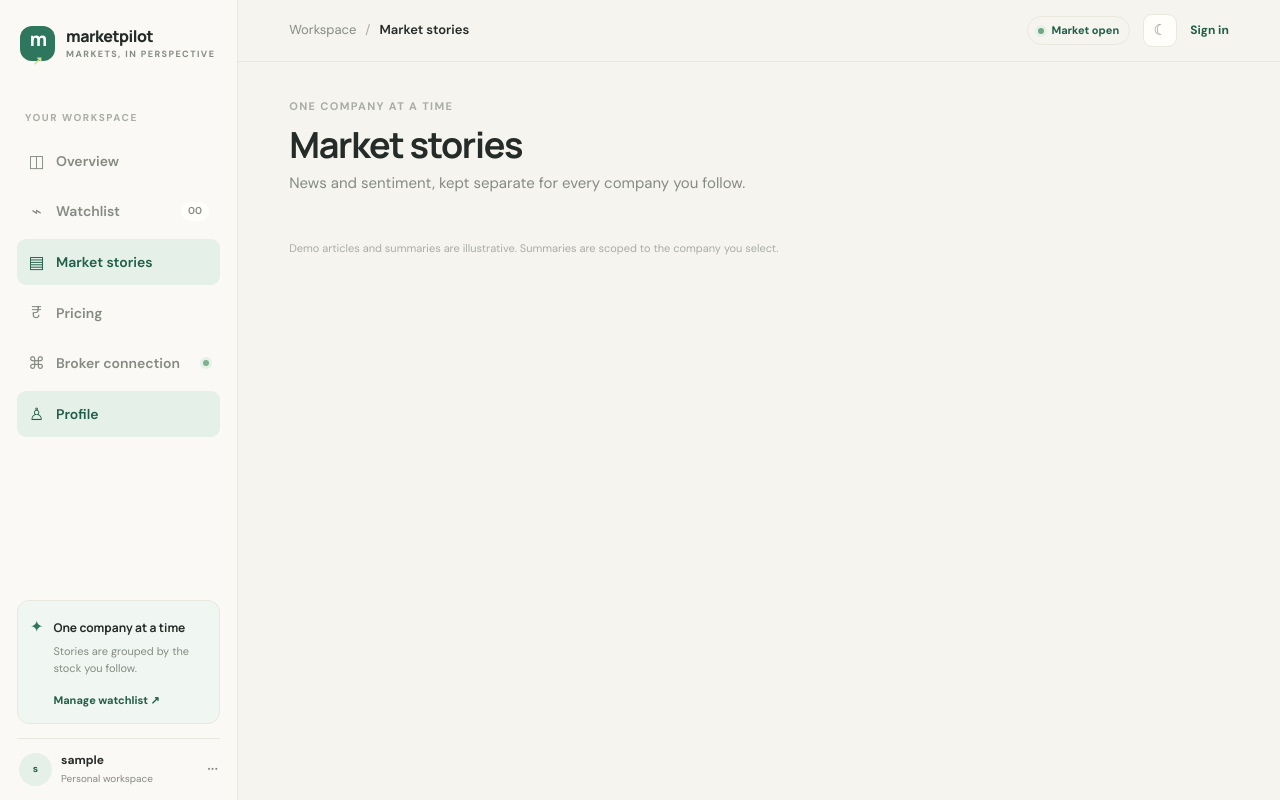
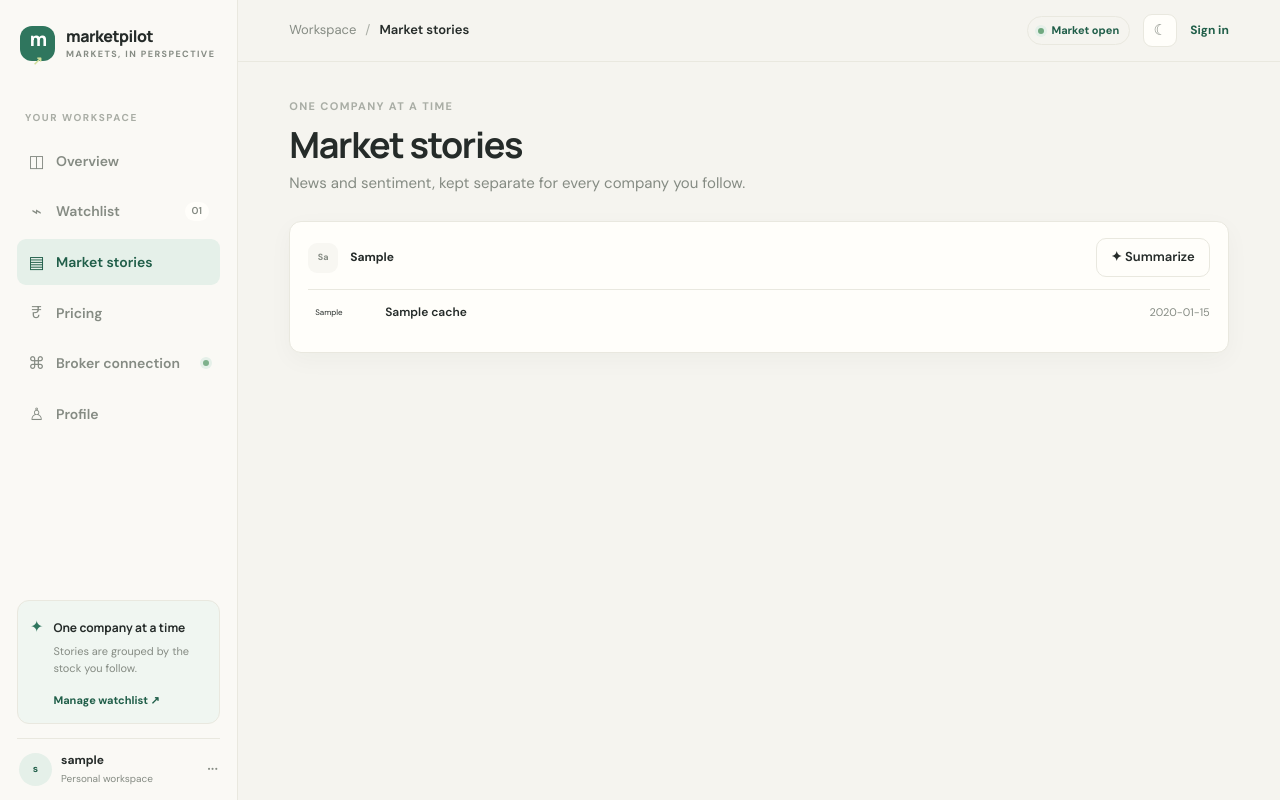
Before and after one commit to Siddharth-Goutham/marketpilot, a Flask app: template templates/market-stories.html in a window 1280 px wide. Run offline with Flask 3, Linux system fonts and the light colour scheme; the template is opened without the code that fills it: values that come from a table or form of the project are taken from there, others are empty; tables that the repository leaves empty hold one stand-in row (values such as "Sample post").

Commit message:
added the market_stories with news from database and some other minute changes

```diff
--- a/app.py
+++ b/app.py
@@ -106,7 +106,7 @@ def watchlist():
             )
             db.session.add(new_ticker)
             db.session.commit()
-            return redirect(url_for('watchlist'),users=users)
+            return redirect(url_for('watchlist',users=users))
 
     tickers_list=Watchlist.query.filter_by(user_id=session['user_id']).all()
     return render_template('watchlist.html',tickers_list=tickers_list,users=users)
@@ -123,18 +123,28 @@ def delete_stock(ticker):
 
 @app.route("/market_stories")
 def market_stories():
+    if 'user_id' not in session:
+        return redirect(url_for('auth'))
+
     users = User.query.filter_by(id=session['user_id']).first()
-    return render_template('market-stories.html',users=users)
+    tickers=Watchlist.query.filter_by(user_id=session['user_id']).all()
+
+    ticker_symbols = [item.ticker for item in tickers]
+    news_list = NewsCache.query.filter(NewsCache.ticker.in_(ticker_symbols)).all()
+
+    return render_template('market-stories.html',users=users,tickers=tickers,news_list=news_list)
 
 @app.route("/pricing")
 def pricing():
     users = User.query.filter_by(id=session['user_id']).first()
-    return render_template('pricing.html',users=users)
+    tickers=Watchlist.query.filter_by(user_id=session['user_id']).all()
+    return render_template('pricing.html',users=users,tickers=tickers)
 
 @app.route('/broker_connection')
 def broker_connection():
     users = User.query.filter_by(id=session['user_id']).first()
-    return render_template('broker-connection.html',users=users)
+    tickers=Watchlist.query.filter_by(user_id=session['user_id']).all()
+    return render_template('broker-connection.html',users=users,tickers=tickers)
 
 
 @app.route('/profile/<int:user_id>', methods=['POST', 'GET'])
@@ -143,32 +153,30 @@ def profile(user_id):
     if 'user_id' not in session:
         return redirect(url_for('auth'))
 
-    # 2. Security check: Prevent logged-in user A from modifying user B's profile via the URL
     if session['user_id'] != user_id:
         return "Unauthorized action", 403
 
-    # 3. Fetch single record (renamed variable to 'user' for clarity)
     user = User.query.get_or_404(user_id)
+    tickers=Watchlist.query.filter_by(user_id=session['user_id']).all()
+
 
     if request.method == "POST":
         # 4. Grab form inputs
         new_email = request.form.get('email')
         new_username = request.form.get('username')
 
-        # 5. Basic Validation: Ensure fields aren't completely blank or null
         if not new_email or not new_username:
             return "Email and Username cannot be empty!", 400
 
-        # 6. Apply updates and commit
+
         user.email = new_email
         user.username = new_username
         db.session.commit()
 
-        # 7. Post-Update Action: Typically best to redirect back or flash a message
         return redirect(url_for('profile', user_id=user_id))
 
-    # For GET requests, render the page
-    return render_template('profile.html', users=user)
+
+    return render_template('profile.html', users=user, tickers=tickers)
 
 
 if __name__=="__main__":
--- a/core/notifier.py
+++ b/core/notifier.py
@@ -3,11 +3,9 @@ import smtplib
 from dotenv import load_dotenv
 from email.message import EmailMessage
 from app import app
-from model import User,NewsCache,db,Watchlist
-from pathlib import Path
+from model import User,NewsCache,Watchlist
 
-env_path = Path(__file__).resolve().parent.parent / '.env'
-load_dotenv(dotenv_path=env_path)
+load_dotenv()
 email_list=[]
 ticker_list=[]
 SENDER_EMAIL = os.getenv("SENDER_EMAIL")
--- a/templates/market-stories.html
+++ b/templates/market-stories.html
@@ -7,74 +7,147 @@
     <title>MarketPilot — Market Stories</title>
     <link rel="preconnect" href="https://fonts.googleapis.com">
     <link rel="preconnect" href="https://fonts.gstatic.com" crossorigin>
-    <link href="https://fonts.googleapis.com/css2?family=DM+Sans:wght@400;500;600;700&family=Manrope:wght@400;500;600;700;800&display=swap"
-          rel="stylesheet">
+    <link href="https://fonts.googleapis.com/css2?family=DM+Sans:wght@400;500;600;700&family=Manrope:wght@400;500;600;700;800&display=swap" rel="stylesheet">
     <link rel="stylesheet" href="{{ url_for('static', filename='css/styles.css') }}">
-<script src="{{ url_for('static', filename='js/app.js') }}" defer></script>
+    <style>
+        .company-article time {
+            display: block;
+            max-width: 100%;
+            color: var(--muted);
+            font-size: 11px;
+            line-height: 1.45;
+            text-align: right;
+            white-space: nowrap;
+        }
+        .company-article {
+            position: relative;
+            cursor: pointer;
+        }
+        .company-news-head {
+            display: flex;
+            align-items: center;
+            gap: 12px;
+        }
+        .summarize-button {
+            margin-left: auto;
+            flex: 0 0 auto;
+            padding: 9px 14px;
+            border: 1px solid var(--line);
+            border-radius: 10px;
+            background: var(--surface-2, transparent);
+            color: var(--text);
+            font: inherit;
+            font-size: 13px;
+            font-weight: 600;
+            cursor: pointer;
+        }
+        .company-article > strong > a::after {
+            content: "";
+            position: absolute;
+            inset: 0;
+        }
+        .company-article:focus-within {
+            outline: 2px solid var(--accent);
+            outline-offset: -2px;
+        }
+        @media (max-width: 720px) {
+            .company-article time {
+                font-size: 10px;
+                text-align: left;
+                white-space: normal;
+            }
+        }
+    </style>
+    <script src="{{ url_for('static', filename='js/app.js') }}" defer></script>
 </head>
 <body data-page="news">
 <div class="app-shell">
-    <aside class="sidebar" id="sidebar"><a class="brand" href="index.html"><span
-            class="brand-mark">m<span>↗</span></span><span class="brand-copy"><strong>marketpilot</strong><small>MARKETS, IN PERSPECTIVE</small></span></a>
+    <aside class="sidebar" id="sidebar">
+        <a class="brand" href="#"><span class="brand-mark">m<span>↗</span></span><span class="brand-copy"><strong>marketpilot</strong><small>MARKETS, IN PERSPECTIVE</small></span></a>
         <div class="workspace-label">YOUR WORKSPACE</div>
-        <nav class="nav-list"><a class="nav-link" href="{{url_for('dashboard')}}"><span class="nav-icon">◫</span>Overview</a><a
-                class="nav-link" href="{{url_for('watchlist')}}"><span class="nav-icon">⌁</span>Watchlist<span class="nav-count">00</span></a><a
-                class="nav-link active" href="{{url_for('market_stories')}}"><span class="nav-icon">▤</span>Market stories</a><a
-                class="nav-link" href="{{url_for('pricing')}}"><span class="nav-icon">₹</span>Pricing</a><a class="nav-link"
-                                                                                                  href="{{url_for('broker_connection')}}"><span
-                class="nav-icon">⌘</span>Broker connection<span class="online-dot"></span></a><a class="nav-link active" href="{{ url_for('profile', user_id=session['user_id']) }}">
-    <span class="nav-icon">♙</span>Profile
-</a>
+        <nav class="nav-list">
+            <a class="nav-link" href="{{url_for('dashboard')}}"><span class="nav-icon">◫</span>Overview</a>
+            <a class="nav-link" href="{{url_for('watchlist')}}"><span class="nav-icon">⌁</span>Watchlist<span class="nav-count">{{ '%02d' % tickers|length }}</span></a>
+            <a class="nav-link active" href="{{url_for('market_stories')}}"><span class="nav-icon">▤</span>Market stories</a>
+            <a class="nav-link" href="{{url_for('pricing')}}"><span class="nav-icon">₹</span>Pricing</a>
+            <a class="nav-link" href="{{url_for('broker_connection')}}"><span class="nav-icon">⌘</span>Broker connection<span class="online-dot"></span></a>
+            <a class="nav-link" href="{{ url_for('profile', user_id=session['user_id']) }}"><span class="nav-icon">♙</span>Profile</a>
         </nav>
         <div class="sidebar-bottom">
             <div class="help-card"><span class="help-icon">✦</span>
                 <div><strong>One company at a time</strong>
-                    <p>Stories are grouped by the stock you follow.</p><a href="watchlist.html">Manage watchlist ↗</a>
+                    <p>Stories are grouped by the stock you follow.</p><a href="{{url_for('watchlist')}}">Manage watchlist ↗</a>
                 </div>
             </div>
             <a class="user-chip" href="{{ url_for('profile', user_id=session['user_id']) }}">
-                <span class="avatar">{{users.username.split()[0][0]}}{{users.username.split()[1][0]}}</span>
-                <span class="user-info"><strong>{{users.username}}</strong><small>Personal workspace</small></span><span
-                    class="more">···</span></a></div>
+                <span class="avatar">{{users.username.split()[0][0]}}{% if users.username.split()|length > 1 %}{{users.username.split()[1][0]}}{% endif %}</span>
+                <span class="user-info"><strong>{{users.username}}</strong><small>Personal workspace</small></span><span class="more">···</span>
+            </a>
+        </div>
     </aside>
     <main class="main-area">
         <header class="topbar">
             <button class="mobile-menu icon-button" id="menuToggle" aria-label="Open navigation">☰</button>
             <div class="breadcrumb"><span>Workspace</span><b>/</b><strong>Market stories</strong></div>
             <div class="top-actions"><span class="market-status"><i></i><span>Market open</span></span>
-                <button class="icon-button theme-button" id="themeToggle" aria-label="Switch color theme"><span
-                        id="themeGlyph">☾</span></button>
+                <button class="icon-button theme-button" id="themeToggle" aria-label="Switch color theme"><span id="themeGlyph">☾</span></button>
                 {% if 'user_id' in session %}
                 <a class="text-button top-login" href="{{ url_for('logout') }}">Sign out</a>
                 {% else %}
                 <a class="text-button top-login" href="{{ url_for('auth') }}">Sign in</a>
                 {% endif %}
             </div>
-
         </header>
 
         <div class="page-content">
             <section class="view active">
-                <div class="page-intro"><p class="eyebrow">ONE COMPANY AT A TIME</p>
+                <div class="page-intro">
+                    <p class="eyebrow">ONE COMPANY AT A TIME</p>
                     <h1>Market stories</h1>
-                    <p class="subheading">News and sentiment, kept separate for every company you follow.</p></div>
-                <div class="individual-news-list" id="individualNews"></div>
-                <p class="disclaimer">Demo articles and summaries are illustrative. Summaries are scoped to the company
-                    you select.</p></section>
+                    <p class="subheading">News and sentiment, kept separate for every company you follow.</p>
+                </div>
+
+                <div class="individual-news-list" id="individualNewsStatic">
+
+                    {% for stock in tickers %}
+                    <article class="panel company-news-card" id="{{ stock.ticker }}">
+                        <div class="company-news-head">
+                            <span class="stock-monogram">{{ stock.ticker[:2] }}</span>
+                            <div><strong>{{ stock.ticker }}</strong></div>
+                            <button type="button" class="summarize-button">✦ Summarize</button>
+                        </div>
+                        <div class="company-articles">
+                            {% set count = namespace(value=0) %}
+                            {% for news in news_list if news.ticker == stock.ticker %}
+                                {% set count.value = count.value + 1 %}
+                                <article class="company-article">
+                                    <span class="article-tone {{ news.sentiment_label|lower if news.sentiment_label else 'neutral' }}">{{ stock.ticker }}</span>
+                                    <strong>
+                                        <a href="{{ news.link }}" target="_blank" rel="noopener noreferrer" style="color:inherit;text-decoration:none">
+                                            {{ news.title }}
+                                        </a>
+                                    </strong>
+                                    {% if news.scraped_at %}
+                                    <time datetime="{{ news.scraped_at }}">{{ news.scraped_at }}</time>
+                                    {% endif %}
+                                </article>
+                            {% endfor %}
+
+                            {# Fallback message if a watchlisted company has no entries inside news_list #}
+                            {% if count.value == 0 %}
+                                <p style="padding: 16px; color: var(--muted); font-size: 13px;">No news stories cached for this ticker yet.</p>
+                            {% endif %}
+                        </div>
+                    </article>
+                    {% else %}
+                    <div class="panel" style="padding: 24px; text-align: center;">
+                        <p>Your watchlist is empty. Add companies to see their market stories here!</p>
+                    </div>
+                    {% endfor %}
+                </div>
+            </section>
         </div>
     </main>
 </div>
-<div class="toast" id="toast" role="status"><span>✳</span>
-    <div><strong id="toastTitle"></strong><small id="toastText"></small></div>
-    <button id="toastClose" aria-label="Dismiss">×</button>
-</div>
-<dialog class="modal summary-modal" id="summaryModal">
-    <button type="button" class="modal-close" data-close="summaryModal">×</button>
-    <span class="modal-icon">✦</span>
-    <p class="eyebrow">STOCK STORY SUMMARY</p>
-    <h2 id="summaryTitle">Today’s summary</h2>
-    <p class="summary-disclosure">Demo summary of this company’s news.</p>
-    <div class="summary-content" id="summaryContent"></div>
-    <p class="modal-hint">Summary is limited to this stock. Predictions are estimates, not guarantees.</p></dialog>
 </body>
 </html>
--- a/templates/profile.html
+++ b/templates/profile.html
@@ -18,7 +18,7 @@
             class="brand-mark">m<span>↗</span></span><span class="brand-copy"><strong>marketpilot</strong><small>MARKETS, IN PERSPECTIVE</small></span></a>
         <div class="workspace-label">YOUR WORKSPACE</div>
         <nav class="nav-list"><a class="nav-link" href="{{url_for('dashboard')}}"><span class="nav-icon">◫</span>Overview</a><a
-                class="nav-link" href="{{url_for('watchlist')}}"><span class="nav-icon">⌁</span>Watchlist<span class="nav-count">00</span></a><a
+                class="nav-link" href="{{url_for('watchlist')}}"><span class="nav-icon">⌁</span>Watchlist<span class="nav-count">{{ '%02d' % tickers|length }}</span></a><a
                 class="nav-link" href="{{url_for('market_stories')}}"><span class="nav-icon">▤</span>Market stories</a><a
                 class="nav-link" href="{{url_for('pricing')}}"><span class="nav-icon">₹</span>Pricing</a><a class="nav-link"
                                                                                                   href="{{url_for('broker_connection')}}"><span
--- a/templates/watchlist.html
+++ b/templates/watchlist.html
@@ -28,8 +28,7 @@
             <a class="nav-link" href="{{ url_for('market_stories') }}"><span class="nav-icon">▤</span>Market stories</a>
             <a class="nav-link" href="{{ url_for('pricing') }}"><span class="nav-icon">₹</span>Pricing</a>
             <a class="nav-link" href="{{ url_for('broker_connection') }}"><span class="nav-icon">⌘</span>Broker connection<span class="online-dot"></span></a>
-            <a class="nav-link active" href="{{ url_for('profile', user_id=session['user_id']) }}">
-    <span class="nav-icon">♙</span>Profile
+           <a class="nav-link" href="{{ url_for('profile', user_id=session['user_id']) }}"><span class="nav-icon">♙</span>Profile
 </a>
         </nav>
         <div class="sidebar-bottom">
```
Also changed, not shown: templates/broker-connection.html (+5 -4 lines), templates/index.html (+13 -4 lines), templates/pricing.html (+3 -4 lines).
